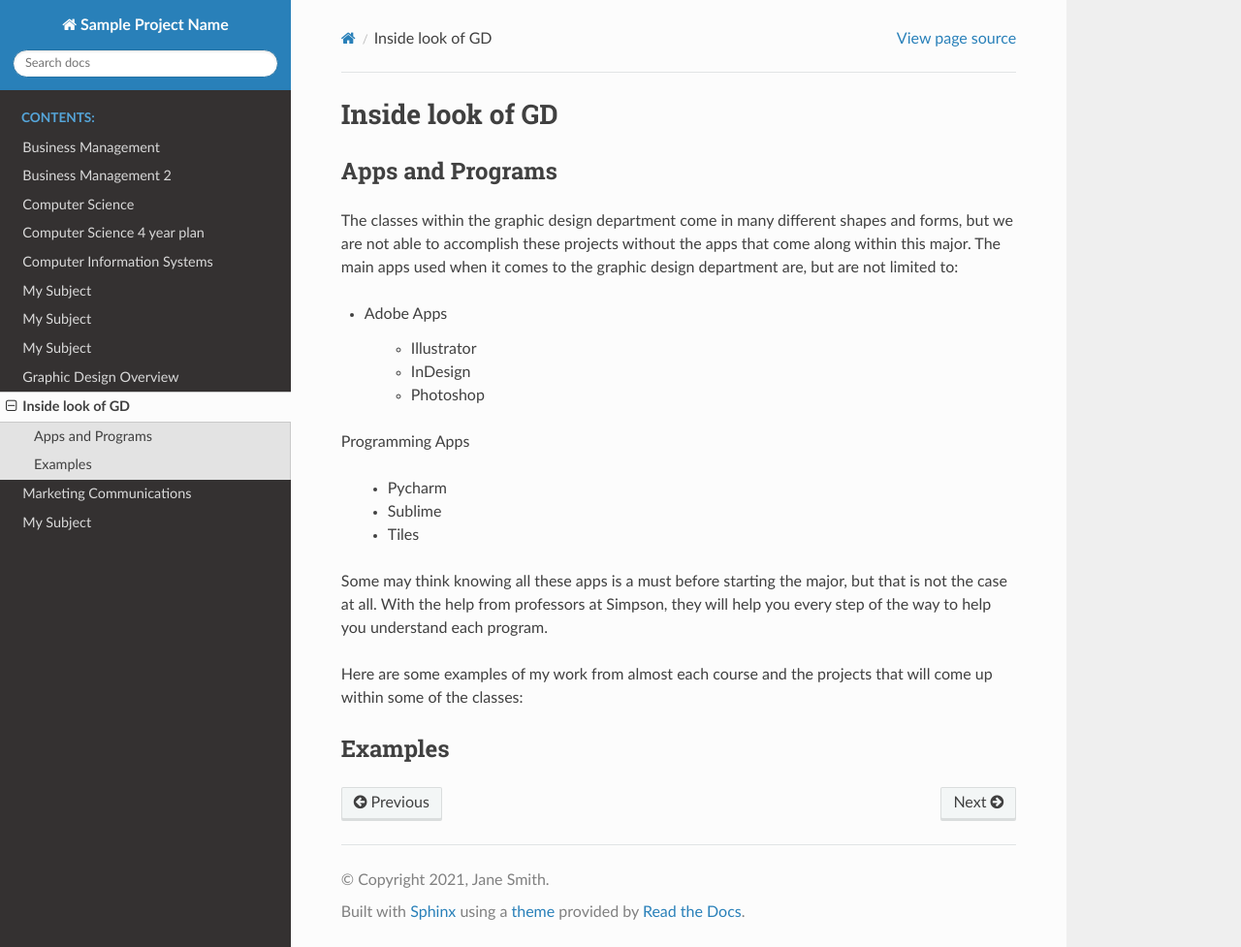
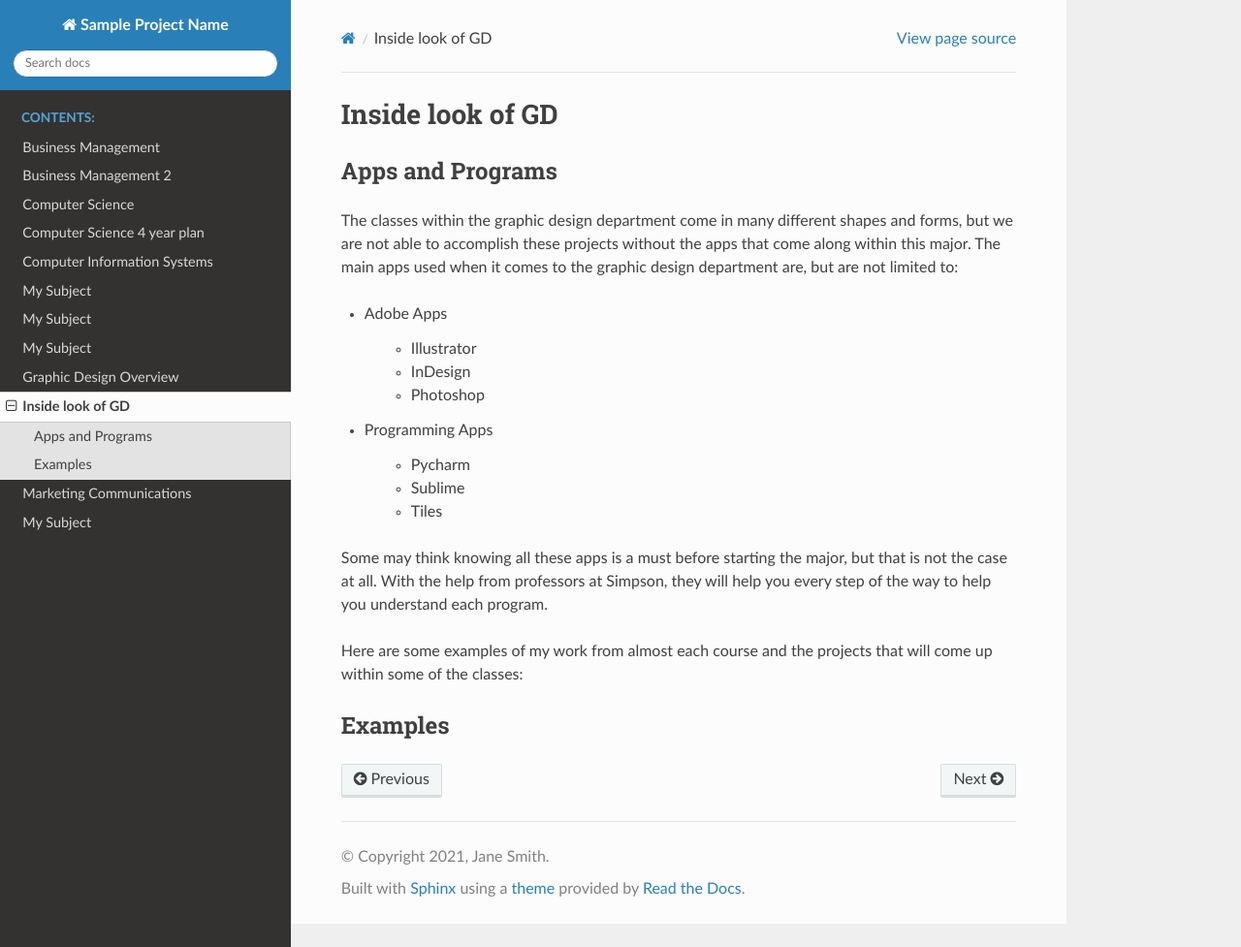
Before and after one commit to burnskatie/majors_template, a Sphinx documentation site: the page built from source/gd_examples/index.rst, in a window 1280 px wide and 977 px high. Shown: the whole window at 97% size. Built offline with Sphinx 7.4.7 and the Read the Docs theme 2.0.0, drawn with Linux system fonts in a browser that asks for light colours.

```diff
--- a/source/gd_examples/index.rst
+++ b/source/gd_examples/index.rst
@@ -14,7 +14,7 @@ design department are, but are not limited to:
     * Illustrator
     * InDesign
     * Photoshop
-Programming Apps
+* Programming Apps
 
     * Pycharm
     * Sublime
```
